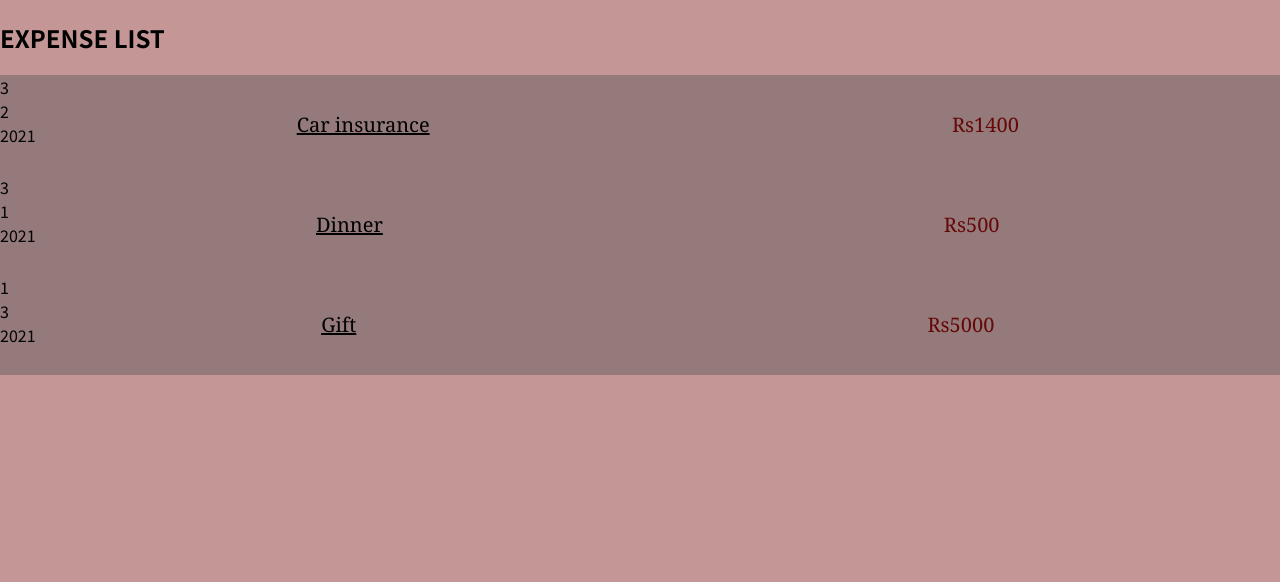
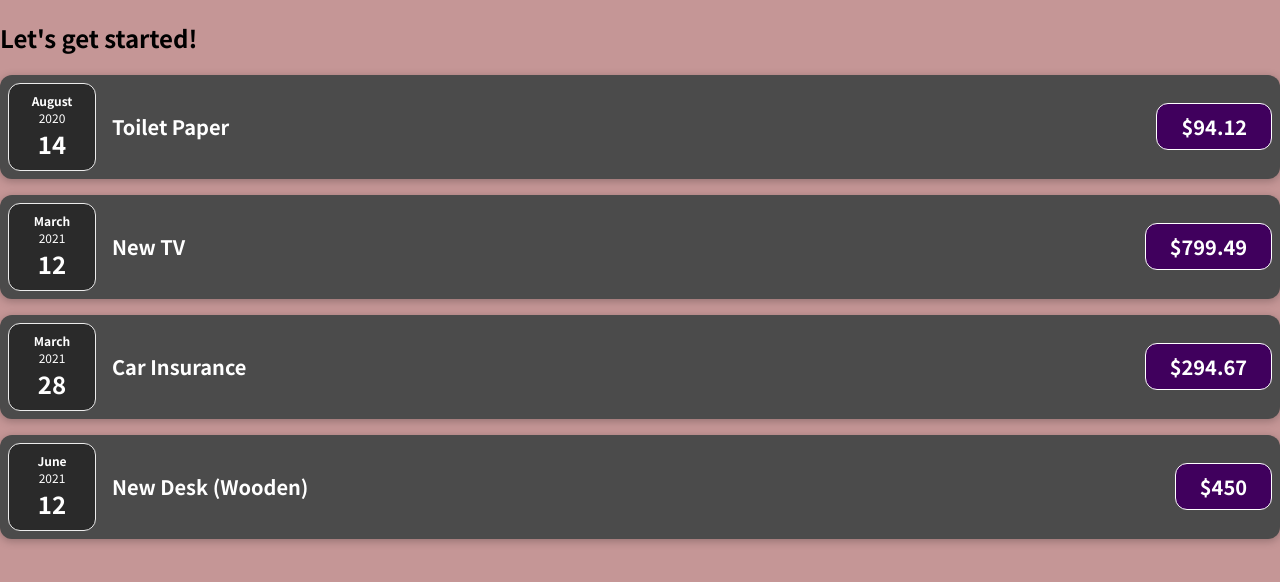
Before and after one commit to imanshgupta/reactjs, a JavaScript app in the folder reactapp/: page / in a window 1280 px wide. Shown: the top 582 px of the page. Built offline with nearby package versions, Linux system fonts and the light colour scheme.

Commit message:
added functionalities and looks

```diff
--- a/reactapp/src/App.js
+++ b/reactapp/src/App.js
@@ -1,33 +1,51 @@
 import ExpenseItem from "./components/ExpenseItem";
 
 function App() {
-  var arr = [
+  const expenses = [
     {
-      date: new Date(2021, 2, 3),
-      reason: "Car insurance",
-      price: 1400,
+      id: "e1",
+      title: "Toilet Paper",
+      amount: 94.12,
+      date: new Date(2020, 7, 14),
     },
-    { date: new Date(2021, 1, 3), reason: "Dinner", price: 500 },
-    { date: new Date(2021, 3, 5), reason: "Gift", price: 5000 },
+    { id: "e2", title: "New TV", amount: 799.49, date: new Date(2021, 2, 12) },
+    {
+      id: "e3",
+      title: "Car Insurance",
+      amount: 294.67,
+      date: new Date(2021, 2, 28),
+    },
+    {
+      id: "e4",
+      title: "New Desk (Wooden)",
+      amount: 450,
+      date: new Date(2021, 5, 12),
+    },
   ];
+
   return (
     <div>
-      <h2>EXPENSE LIST</h2>
+      <h2>Let's get started!</h2>
       <ExpenseItem
-        date={arr[0].date}
-        reason={arr[0].reason}
-        price={arr[0].price}
-      ></ExpenseItem>
+        title={expenses[0].title}
+        amount={expenses[0].amount}
+        date={expenses[0].date}
+      />
       <ExpenseItem
-        date={arr[1].date}
-        reason={arr[1].reason}
-        price={arr[1].price}
-      ></ExpenseItem>
+        title={expenses[1].title}
+        amount={expenses[1].amount}
+        date={expenses[1].date}
+      />
       <ExpenseItem
-        date={arr[2].date}
-        reason={arr[2].reason}
-        price={arr[2].price}
-      ></ExpenseItem>
+        title={expenses[2].title}
+        amount={expenses[2].amount}
+        date={expenses[2].date}
+      />
+      <ExpenseItem
+        title={expenses[3].title}
+        amount={expenses[3].amount}
+        date={expenses[3].date}
+      />
     </div>
   );
 }
--- a/reactapp/src/components/DateComp.js
+++ /dev/null
@@ -1,14 +0,0 @@
-function DateComp(prop) {
-  var day = prop.date.getDay();
-  var month = prop.date.getMonth();
-  var year = prop.date.getFullYear();
-  return (
-    <div>
-      <div>{day}</div>
-      <div>{month}</div>
-      <div>{year}</div>
-    </div>
-  );
-}
-
-export default DateComp;
--- /dev/null
+++ b/reactapp/src/components/ExpenseDate.css
@@ -0,0 +1,26 @@
+.expense-date {
+  display: flex;
+  flex-direction: column;
+  width: 5.5rem;
+  height: 5.5rem;
+  border: 1px solid #ececec;
+  background-color: #2a2a2a;
+  color: white;
+  border-radius: 12px;
+  align-items: center;
+  justify-content: center;
+}
+
+.expense-date__month {
+  font-size: 0.75rem;
+  font-weight: bold;
+}
+
+.expense-date__year {
+  font-size: 0.75rem;
+}
+
+.expense-date__day {
+  font-size: 1.5rem;
+  font-weight: bold;
+}
--- /dev/null
+++ b/reactapp/src/components/ExpenseDate.js
@@ -0,0 +1,17 @@
+import "./ExpenseDate.css";
+
+function ExpenseDate(props) {
+  const month = props.date.toLocaleString("en-US", { month: "long" });
+  const day = props.date.toLocaleString("en-US", { day: "2-digit" });
+  const year = props.date.getFullYear();
+
+  return (
+    <div className="expense-date">
+      <div className="expense-date__month">{month}</div>
+      <div className="expense-date__year">{year}</div>
+      <div className="expense-date__day">{day}</div>
+    </div>
+  );
+}
+
+export default ExpenseDate;
--- a/reactapp/src/components/ExpenseItem.css
+++ b/reactapp/src/components/ExpenseItem.css
@@ -1,28 +1,56 @@
-.div {
-  background-color: rgb(148, 122, 122);
-  width: 100%;
-  height: 100px;
+.expense-item {
   display: flex;
+  justify-content: space-between;
+  align-items: center;
+  box-shadow: 0 2px 8px rgba(0, 0, 0, 0.25);
+  padding: 0.5rem;
+  margin: 1rem 0;
+  border-radius: 12px;
+  background-color: #4b4b4b;
 }
-.innerdiv {
-  margin: auto;
-  padding: auto;
-  color: rgb(0, 0, 0);
-  text-decoration: underline;
-  font-family: Georgia, "Times New Roman", Times, serif;
-  font-size: 20px;
-  justify-content: space-evenly;
+
+.expense-item__description {
+  display: flex;
+  flex-direction: column;
+  gap: 1rem;
+  align-items: flex-end;
+  flex-flow: column-reverse;
+  justify-content: flex-start;
+  flex: 1;
 }
-.date {
-  font-family: Georgia, "Times New Roman", Times, serif;
-  letter-spacing: 2px;
-  margin: auto;
-  justify-content: space-evenly;
+
+.expense-item h2 {
+  color: #3a3a3a;
+  font-size: 1rem;
+  flex: 1;
+  margin: 0 1rem;
+  color: white;
 }
-.cost {
-  margin: auto;
-  font-family: Georgia, "Times New Roman", Times, serif;
-  font-size: 20px;
-  color: rgb(102, 8, 8);
-  justify-content: space-evenly;
+
+.expense-item__price {
+  font-size: 1rem;
+  font-weight: bold;
+  color: white;
+  background-color: #40005d;
+  border: 1px solid white;
+  padding: 0.5rem;
+  border-radius: 12px;
 }
+
+@media (min-width: 580px) {
+  .expense-item__description {
+    flex-direction: row;
+    align-items: center;
+    justify-content: flex-start;
+    flex: 1;
+  }
+
+  .expense-item__description h2 {
+    font-size: 1.25rem;
+  }
+
+  .expense-item__price {
+    font-size: 1.25rem;
+    padding: 0.5rem 1.5rem;
+  }
+}
--- a/reactapp/src/components/ExpenseItem.js
+++ b/reactapp/src/components/ExpenseItem.js
@@ -1,13 +1,14 @@
+import ExpenseDate from "./ExpenseDate";
 import "./ExpenseItem.css";
-import DateComp from "./DateComp";
-function ExpenseItem(prop) {
+
+function ExpenseItem(props) {
   return (
-    <div className="div">
-      <DateComp className="date" date={prop.date} />
-      <div className="innerdiv ">
-        <p>{prop.reason}</p>
+    <div className="expense-item">
+      <ExpenseDate date={props.date} />
+      <div className="expense-item__description">
+        <h2>{props.title}</h2>
+        <div className="expense-item__price">${props.amount}</div>
       </div>
-      <div className="cost">Rs{prop.price}</div>
     </div>
   );
 }
```
Also changed, not shown: 1 other file (tests, documents, lock files or other folders).
